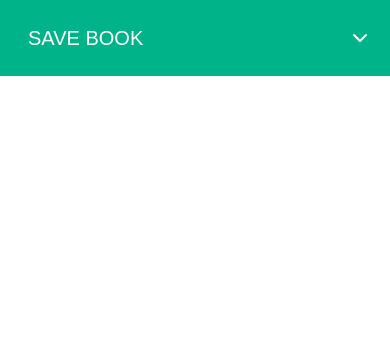
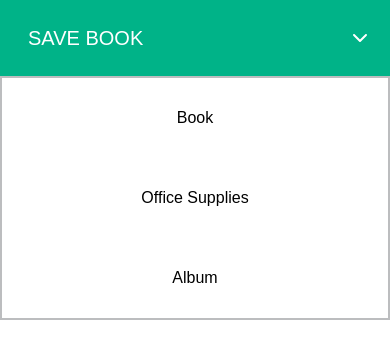
Before and after one commit to kimseonghyoek/SAVE-BOOk, a React (Create React App) app in the folder save-front/: page /test in a window 390 px wide. Both pictures are taken after a click on the button 360 px from the left and 37 px from the top of the page. Shown: the top 358 px of the page. Built offline with nearby package versions, Linux system fonts and the light colour scheme.

Commit message:
Update Header Component

```diff
--- a/save-front/src/Mobile/components/HItems.js
+++ b/save-front/src/Mobile/components/HItems.js
@@ -2,17 +2,24 @@ import React, { useState } from "react";
 import "@fortawesome/fontawesome-svg-core";
 import { faChevronDown } from "@fortawesome/free-solid-svg-icons";
 import { FontAwesomeIcon } from "@fortawesome/react-fontawesome";
+import { useRecoilState } from "recoil";
+import HeadItem from "../../components/Navbar/HeadItem";
+import { headerItem } from "../../store/store";
 
 const HItems = () => {
-
-  const [showItem, setShowItem] = useState(false);
+  const [showItem, setShowItem] = useRecoilState(headerItem);
 
   const changeState = () => {
-    setShowItem({
-      showItem: true
-    })
-    console.log('눌림')
-  }
+    showItem.showItem
+      ? setShowItem({
+          showItem: false,
+        })
+      : setShowItem({
+          showItem: true,
+        });
+    console.log(showItem);
+    console.log("눌림");
+  };
 
   return (
     <div>
--- a/save-front/src/components/Navbar/HeadItem.js
+++ b/save-front/src/components/Navbar/HeadItem.js
@@ -4,7 +4,7 @@ import { Link } from "react-router-dom";
 const HeadItem = (props) => {
   return (
     <>
-      <li className={"p-8 pl-12 pr-12 hover:text-green2 " + props.styled} key={props.key}>
+      <li className={"p-7 pl-12 list-none pr-12 hover:text-green2 " + props.styled} key={props.key}>
         <Link to={props.link}>
           <p>{props.name}</p>
         </Link>
--- a/save-front/src/components/Navbar/Header.js
+++ b/save-front/src/components/Navbar/Header.js
@@ -4,9 +4,13 @@ import Input from "../Input";
 import HItems from "../../Mobile/components/HItems";
 import { Mobile, PC } from "../../Responsive/responsive";
 import { NavItem } from "./NavItem";
-
+import { useRecoilState } from "recoil";
+import { headerItem } from "../../store/store";
 
 const Header = () => {
+
+  const [showItem] = useRecoilState(headerItem);
+
   return (
     <>
       <PC>
@@ -21,13 +25,15 @@ const Header = () => {
           <div className="flex flex-row items-center p-8">
             <div className="p-8">
               <ul className="flex flex-row text-white">
-                {
-                  NavItem.map(item => {
-                    return (
-                      <HeadItem name={item.name} link={item.link} key={item.key}/>
-                    )
-                  })
-                }
+                {NavItem.map((item) => {
+                  return (
+                    <HeadItem
+                      name={item.name}
+                      link={item.link}
+                      key={item.key}
+                    />
+                  );
+                })}
               </ul>
             </div>
             <img
@@ -39,9 +45,22 @@ const Header = () => {
         </div>
       </PC>
       <Mobile>
-        <div className="h-header bg-green flex items-center justify-between p-4 text-white">
+        <div className="flex flex-col">
+          <div className="h-header bg-green flex items-center justify-between p-4 text-white">
             <h1 className="text-middle2 p-3">SAVE BOOK</h1>
-            <HItems/>
+            <HItems />
+          </div>
+          <div className="flex flex-col items-center border-2 border-gray">
+            {
+              showItem.showItem ? NavItem.map((item) => {
+              return (
+                <div className="hover:shadow-xl text-center">
+                  <HeadItem name={item.name} link={item.link} key={item.key} styled="w-full" />
+                </div>
+              );
+            }) : null
+            }
+          </div>
         </div>
       </Mobile>
     </>
--- a/save-front/src/store/store.js
+++ b/save-front/src/store/store.js
@@ -41,3 +41,10 @@ export const modalState = atom({
     modal: false
   }
 })
+
+export const headerItem = atom({
+  key: "hItem",
+  default: {
+    showItem: false
+  }
+})
--- a/save-front/tailwind.config.js
+++ b/save-front/tailwind.config.js
@@ -22,13 +22,14 @@ module.exports = {
       "small":"80px",
       "square" : "20px",
       "long" : "360px",
-      "full" : "100vh",
+      "full" : "100vw",
       "signup":"25vw",
       "hw" : "50%",
       "half" : "24%",
       "modal" : "22vw",
       "Mprofile" : "50px",
-      "itemsbtn" : "28px"
+      "itemsbtn" : "28px",
+      "full2" : "100%"
     },
     height: {
       "square" : "20px",
```
